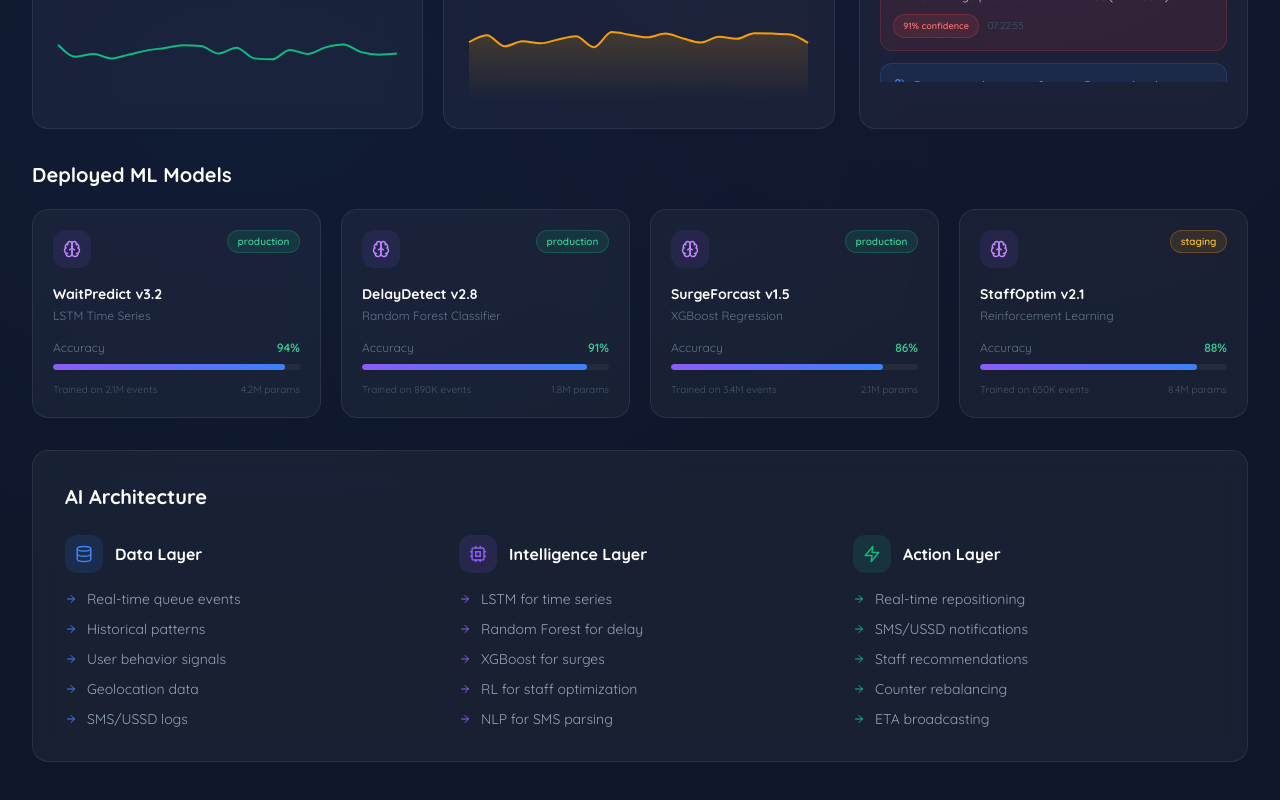
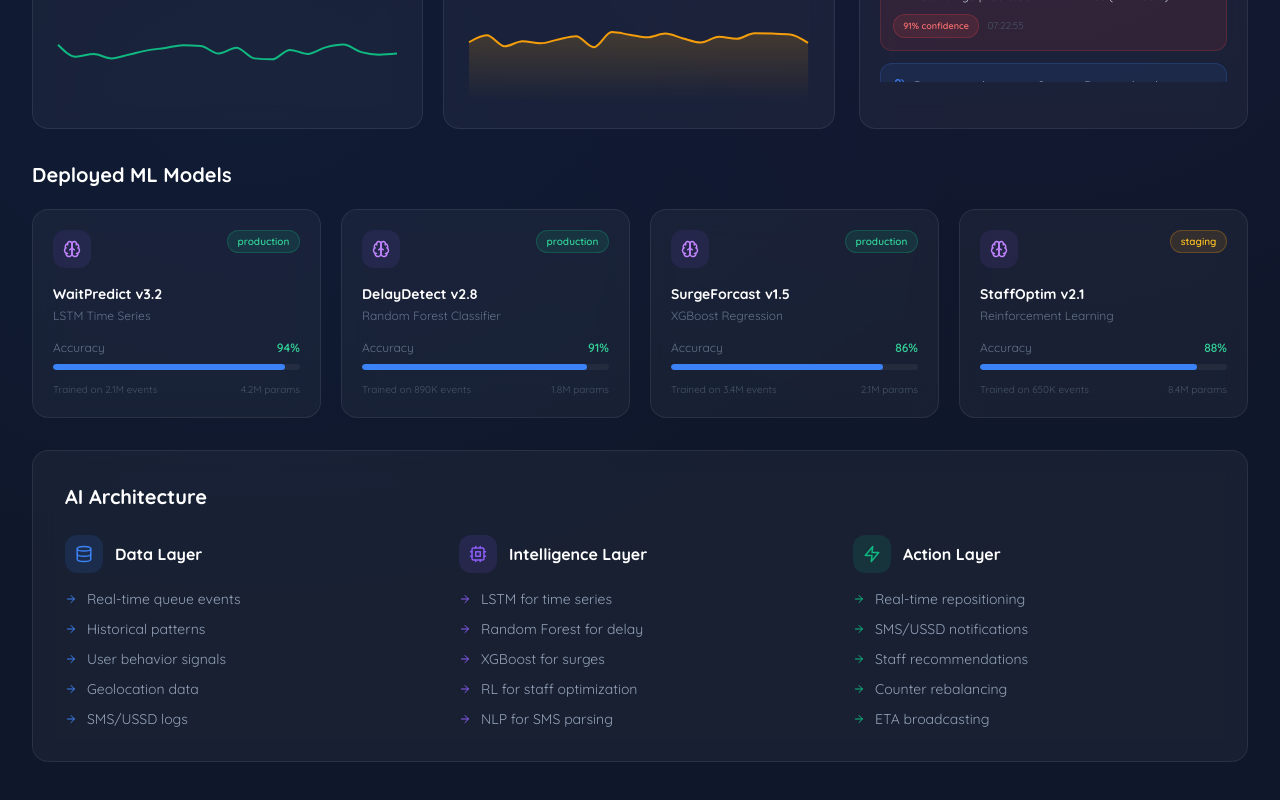
Before and after one commit to ijenny77/QLine, a React (Vite) app: page /ai in a window 1280 px wide. Shown: the part 635-1435 px from the top of the page. Built offline with nearby package versions, Linux system fonts and the light colour scheme.

Commit message:
Changes of ui

```diff
--- a/src/pages/AIEngine.jsx
+++ b/src/pages/AIEngine.jsx
@@ -105,7 +105,7 @@ function ModelCard({ name, type, accuracy, status, trained, params }) {
             initial={{ width: 0 }}
             animate={{ width: `${accuracy}%` }}
             transition={{ duration: 1.5, ease: 'easeOut' }}
-            className="h-full bg-gradient-to-r from-purple-500 to-blue-500 rounded-full"
+            className="h-full bg-blue-500 rounded-full"
           />
         </div>
         <div className="flex justify-between text-[10px] text-slate-600 pt-1">
```
